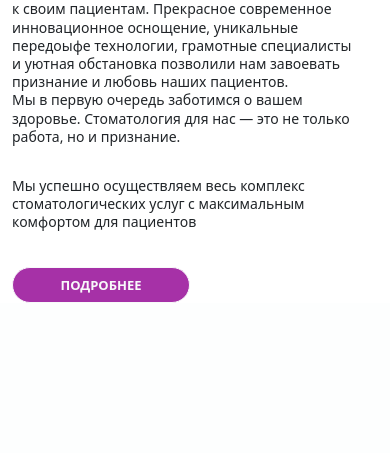
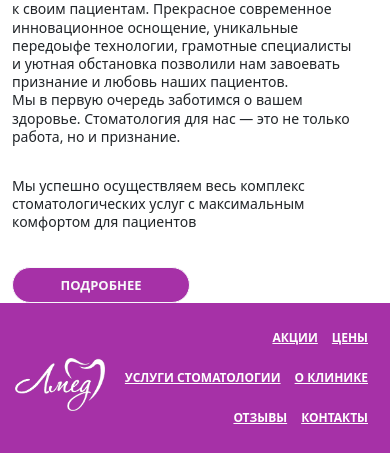
Before and after one commit to Burnmind/lmed, a PHP site: page / in a window 390 px wide. Shown: the part 3029-3482 px from the top of the page. Before the commit the page ends 3332 px from the top, so only its background shows below. Run offline with PHP 8.4, Linux system fonts and the light colour scheme; some libraries are stand-ins or nearby versions.

Commit message:
* футер + футер адаптив

```diff
--- a/footer.php
+++ b/footer.php
@@ -1,5 +1,19 @@
         </main>
-        <footer>
+        <footer class="container">
+            <div class="footer-line d-flex justify-content-between">
+                <a href="/" class="logo-wrapper d-flex align-items-center">
+                    <img src="public/img/logo-white.png" alt="Лмед">
+                    <span class="d-none d-md-inline">Красивая улыбка - это простой способ быть лучше</span>
+                </a>
+                <div class="menu-wrapper d-flex justify-content-end align-items-center flex-wrap">
+                    <a href="javascript:void(0)" class="nav-link">Акции</a>
+                    <a href="javascript:void(0)" class="nav-link">Цены</a>
+                    <a href="javascript:void(0)" class="nav-link">Услуги стоматологии</a>
+                    <a href="javascript:void(0)" class="nav-link">О клинике</a>
+                    <a href="javascript:void(0)" class="nav-link">Отзывы</a>
+                    <a href="javascript:void(0)" class="nav-link">Контакты</a>
+                </div>
+            </div>
         </footer>
         <script src="node_modules/bootstrap/dist/js/bootstrap.min.js" crossorigin="anonymous"></script>
     </body>
--- /dev/null
+++ b/scss/common/footer.scss
@@ -0,0 +1,66 @@
+@import "../var";
+
+footer {
+    @media (max-width: 479px) {
+        padding: 0!important;
+    }
+
+    .footer-line {
+        padding: 23px 23px 17px 63px;
+        background: $mainPurple;
+
+        @media (max-width: 767px) {
+            padding: 23px 23px 17px;
+        }
+
+        @media (max-width: 479px) {
+            padding: 15px;
+        }
+    }
+
+    .logo-wrapper {
+        flex-shrink: 0;
+        text-decoration: none;
+        padding-top: 12px;
+
+        img {
+            width: 135px;
+
+            @media (max-width: 767px) {
+                width: 110px;
+            }
+
+            @media (max-width: 479px) {
+                width: 90px;
+            }
+        }
+
+        span {
+            padding-left: 27px;
+            max-width: 302px;
+            font-size: 18px;
+            font-weight: bold;
+            color: $white;
+        }
+    }
+
+    .menu-wrapper {
+        .nav-link {
+            padding: 14px 7px;
+            font-size: 18px;
+            font-weight: bold;
+            line-height: 1;
+            color: $white;
+            text-transform: uppercase;
+            text-decoration: underline;
+
+            @media (max-width: 767px) {
+                font-size: 14px;
+            }
+
+            @media (max-width: 479px) {
+                font-size: 12px;
+            }
+        }
+    }
+}
--- a/scss/common/header.scss
+++ b/scss/common/header.scss
@@ -184,6 +184,7 @@ header {
 
             &:last-of-type {
                 border-bottom: 1px solid transparent;
+                padding-bottom: 0;
             }
         }
     }
--- a/scss/styles.scss
+++ b/scss/styles.scss
@@ -2,10 +2,11 @@
 
 @import "_var";
 
+// layout
+@import "common/header";
+@import "common/footer";
+@import "common/common";
+
 // pages
 @import "pages/index";
 @import "pages/doctor";
-
-// partials
-@import "common/header";
-@import "common/common";
```
Also changed, not shown: public/dist/css/styles.css, public/img/logo-white.png (added), 1 other file.
